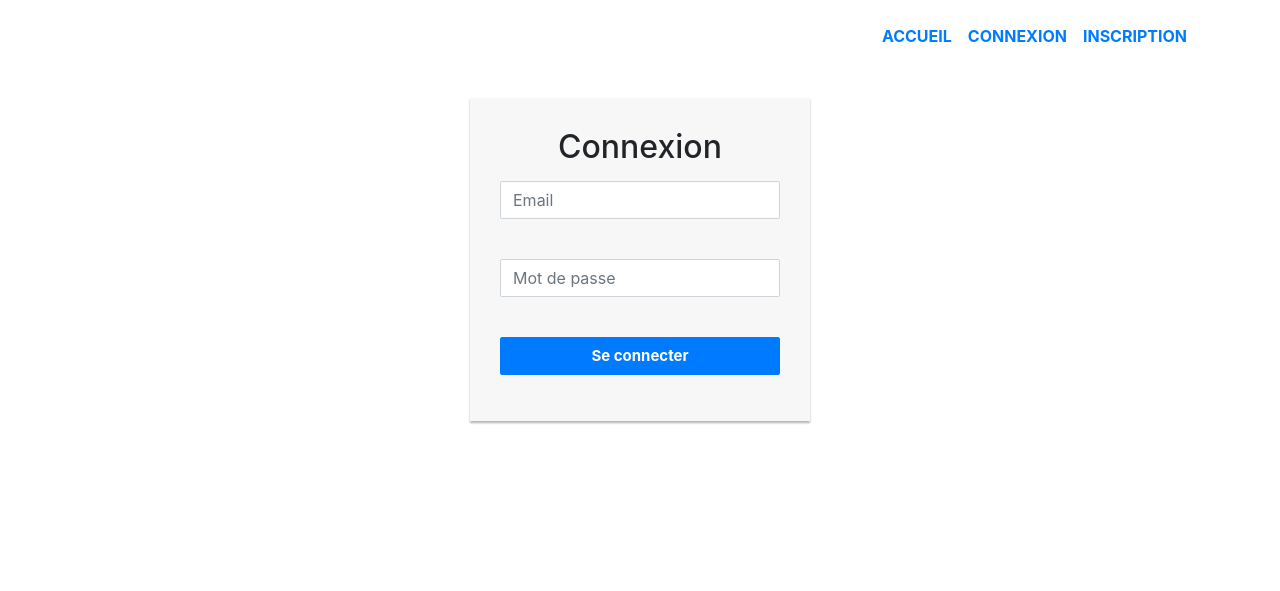
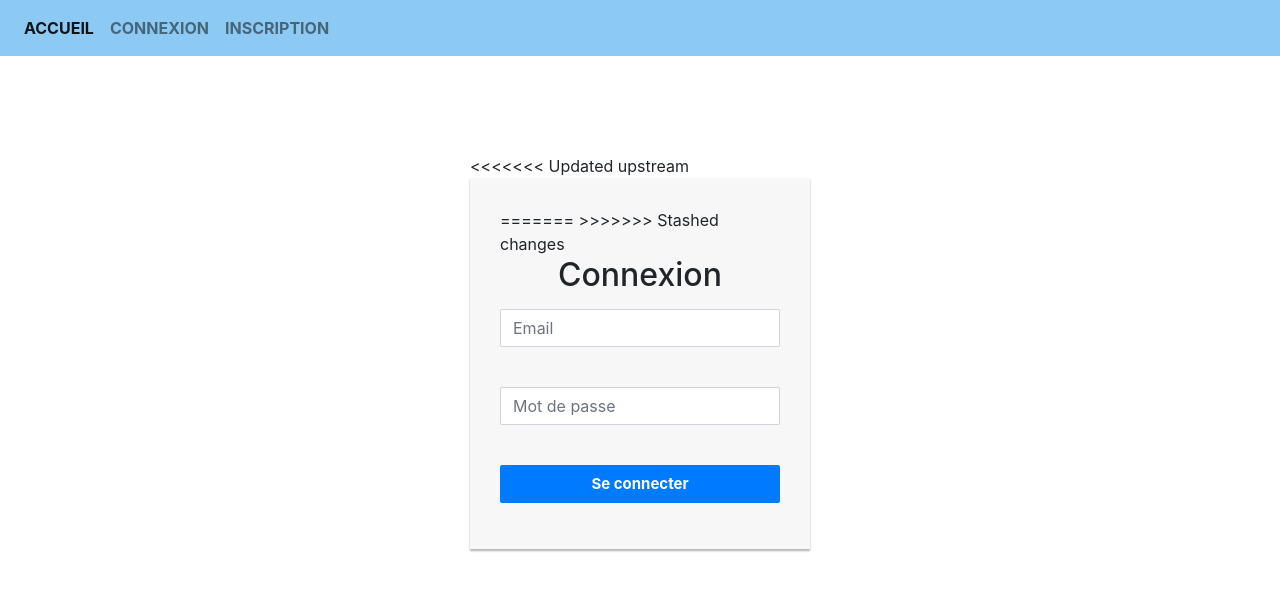
Before and after one commit to cmaupcay/PJS4-BTTP, a PHP site: page / in a window 1280 px wide. Shown: the top 591 px of the page. Run offline with PHP 8.4, Linux system fonts and the light colour scheme.

Commit message:
style connexion.tpl

```diff
--- a/web/site/vue/connexion.tpl
+++ b/web/site/vue/connexion.tpl
@@ -17,9 +17,27 @@
 </head>
 
 <body>
-    <header class="header">
-        <nav class="navbar navbar-expand-lg fixed-top py-3 fill">
+    <nav class="navbar navbar-expand-lg navbar-light" style="background-color: rgb(141, 202, 243)">
 
+        <div class="collapse navbar-collapse" id="navbarNav">
+          <ul class="navbar-nav">
+            <li class="nav-item active">
+              <a href="?controle=visiteurs&action=accueil" class="nav-link text-uppercase font-weight-bold" >ACCUEIL <span class="sr-only">(current)</span></a>
+            </li>
+            <li class="nav-item">
+              <a href="?controle=visiteurs&action=connexion" class="nav-link text-uppercase font-weight-bold">CONNEXION</a>
+            </li>
+            <li class="nav-item">
+              <a href="?visiterus=visiteurs&action=inscription" class="nav-link text-uppercase font-weight-bold">INSCRIPTION</a>
+            </li>
+          </ul>
+        </div>
+      </nav>
+
+
+
+            <!--
+                <nav class="navbar navbar-light" style="background-color: #47acf5;">
                     <div class="container">
                         <button type="button" data-toggle="collapse" data-target="#navbarSupportedContent"
                           aria-controls="navbarSupportedContent" aria-expanded="false" aria-label="Toggle navigation"
@@ -37,16 +55,23 @@
                          </div>
                       </div>
                 </nav>
-    </header>
+        -->
+
+
+
 
     <div class="login-form">
         <br><br>
+<<<<<<< Updated upstream
         <form action="?controle=abonnes&action=accueil" method="post">
 
             <!-- lorsqu'on envoie le formulaire on va vouloir traiter ces données, donc on va san doute vouloir faire une fonction js pour les traiter on submit
             du coup il faut pas oublier de changer ca-->
 
 
+=======
+        <form action="?controle=abonnes&action=accueil" method="post">
+>>>>>>> Stashed changes
             <h2 class="text-center"> Connexion </h2>
             <div class="form-group">
                 <p><input name="email" type="text" class="form-control" placeholder="Email" autocomplete="off"
```
Lines whose indentation alone changed are shown as unchanged.
